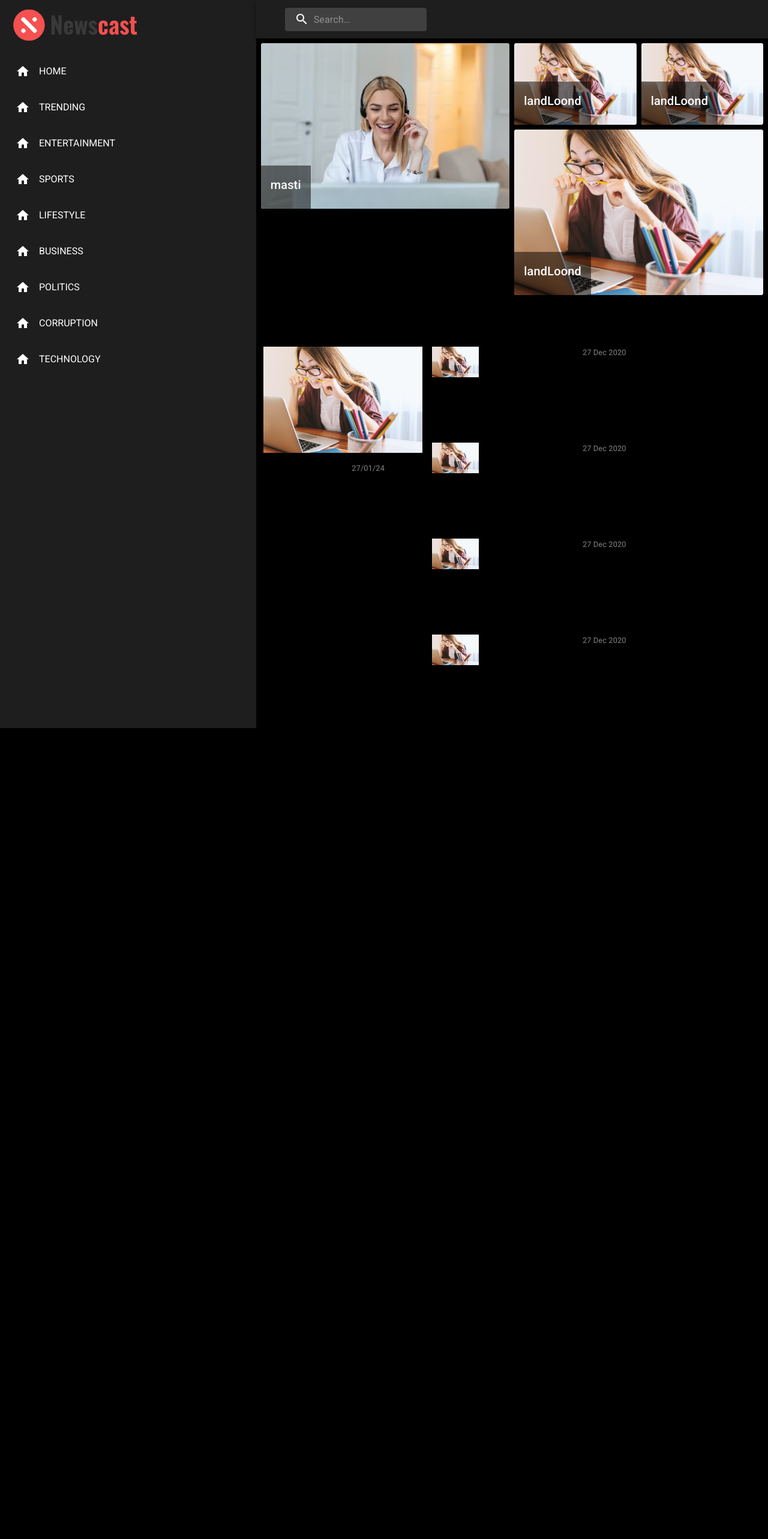
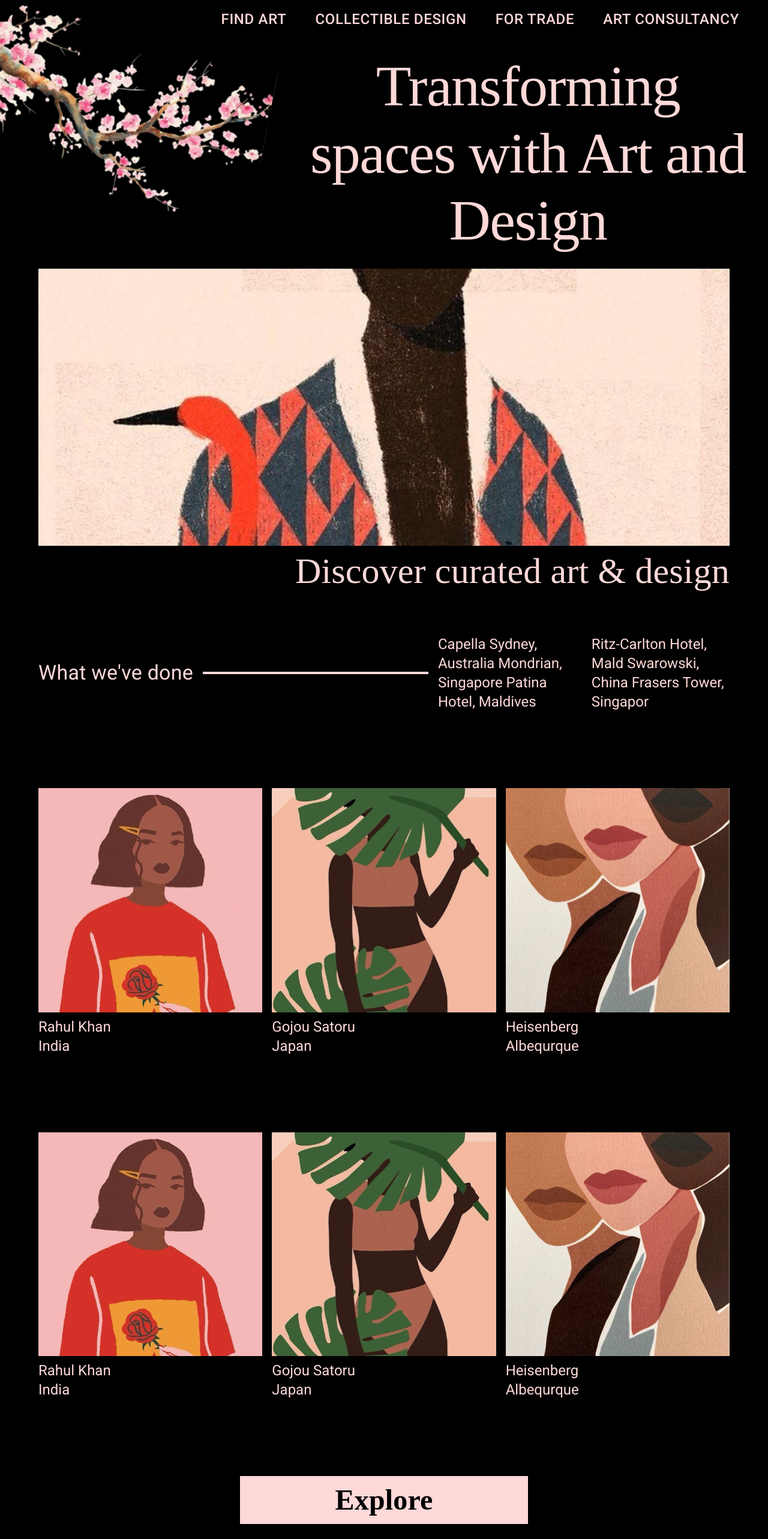
Before and after one commit to AaryaTiwari1211/UIP-IA, a React (Vite) app in the folder IA/: page / in a window 1280 px wide. Shown: the top 2566 px of the page at 60% size. Before the commit the page ends 1214 px from the top, so only its background shows below. Built offline with nearby package versions, Linux system fonts and the light colour scheme.

Commit message:
feat: Responsive ApeBar | Custom Button optimized

```diff
--- a/IA/src/Router.jsx
+++ b/IA/src/Router.jsx
@@ -7,8 +7,8 @@ import Gallery from "./pages/Gallery"
 export const AppRoutes = () => {
     return(
         <Routes>
-            <Route path="/" element={<Article />} />
-            <Route path="/gallery" element={<Gallery />} />
+            <Route path="/article" element={<Article />} />
+            <Route path="/" element={<Gallery />} />
         </Routes>
     )
 }
--- a/IA/src/components/BeegButton.jsx
+++ b/IA/src/components/BeegButton.jsx
@@ -1,17 +1,24 @@
 import { Button, Typography } from "@mui/material";
 
-export const BeegButton = ({ text, heading }) => {
+export const BeegButton = ({ text, heading, size }) => {
     return (
         <>
             <div className='flex flex-col justify-center items-center bg-black p-16'>
-                <button className='bg-penk hover:scale-105 duration-300 text-black text-5xl font-bold py-2 px-4 w-[35rem] h-20 font-' >
-                    {text}
-                </button>
-                <Typography className='text-penk text-center bg-black pt-24' sx={{
+                {size === 'small' ?
+                    <button className='bg-penk hover:scale-105 duration-300 text-black text-4xl md:text-5xl font-bold py-2 px-4 w-[20rem] md:w-[30rem] h-20 font-[lora]' >
+                        {text}
+                    </button> : size === 'medium' ?
+                        <button className='bg-penk hover:scale-105 duration-300 text-black text-3xl md:text-5xl font-bold w-[25rem] sm:w-[40rem] py-2 h-20 font-[lora]' >
+                            Join&nbsp;Our&nbsp;Trade&nbsp;Program
+                        </button> : null}
+                {/* <Typography className='text-penk text-center bg-black pt-24' sx={{
                     fontFamily: "Lora",
                     textSizeAdjust: 'auto',
-                    fontSize: '4.5rem',
-                }}>{heading}</Typography>
+                    fontSize: '3rem',
+                }}>{heading ? heading : null}</Typography> */}
+                <div className='flex flex-col justify-center items-center text-penk text-center font-[lora] text-xl sm:text-5xl bg-black pt-10 sm:p-16'>
+                    <p>{heading?heading:null}</p>
+                </div>
             </div>
         </>
     )
--- a/IA/src/components/GalleryApeBar.jsx
+++ b/IA/src/components/GalleryApeBar.jsx
@@ -39,7 +39,7 @@ HideOnScroll.propTypes = {
 
 
 
-const drawerWidth = 240;
+const drawerWidth = 200;
 const navItems = ['FIND ART', 'COLLECTIBLE DESIGN', 'FOR TRADE', 'ART CONSULTANCY'];
 
 function DrawerAppBar(props) {
@@ -84,7 +84,7 @@ function DrawerAppBar(props) {
                     boxShadow: 'none',
                 }
             }>
-                <Toolbar>
+                <Toolbar  className='hidden'>
                     <IconButton
                         color="inherit"
                         aria-label="open drawer"
@@ -128,9 +128,17 @@ function DrawerAppBar(props) {
                     {drawer}
                 </Drawer>
             </nav>
-            <Box component="main" sx={{ p: 3 }}>
+            <Box component="main" sx={{ p: 3 }} className='hidden lg:block'>
                 <Toolbar />
                 <Typography variant='h1' className='text-penk text-center' sx={{
+                    fontFamily: "Lora",
+                }}>
+                    Transforming spaces with Art and Design
+                </Typography>
+            </Box>
+            <Box component="main" sx={{ p: 3 }} className='lg:hidden'>
+                <Toolbar />
+                <Typography variant='h4' className='text-penk text-center' sx={{
                     fontFamily: "Lora",
                 }}>
                     Transforming spaces with Art and Design
--- a/IA/src/components/GalleryHeader.jsx
+++ b/IA/src/components/GalleryHeader.jsx
@@ -7,12 +7,13 @@ export const Header = () => {
         <>
             <div className='px-16 bg-black'>
                 <img src={big} alt="big" className='w-full hover:scale-105 duration-500 ease-in-out' />
-                <Typography variant='h2' className='sm:text-penk sm:text-end hidden sm:block' sx={{
+                {/* <Typography variant='h2' className='text-penk text-center sm:text-end ' sx={{
                     fontFamily: "Lora",
                     py: 3,
                 }}>
                     Discover curated art & design
-                </Typography>
+                </Typography> */}
+                <p className='text-penk text-center text-3xl md:text-6xl py-3 sm:text-end font-[lora]'>Discover curated art & design</p>
             </div>
             <div className='hidden md:flex md:flex-row md:justify-center md:items-center md:gap-4 md:bg-black md:p-16'>
                 <Typography variant='h4' className='text-penk'>What&nbsp;we've&nbsp;done</Typography>
--- a/IA/src/components/TradeProgramGrid.jsx
+++ b/IA/src/components/TradeProgramGrid.jsx
@@ -17,7 +17,7 @@ export function TradeProgramGrid() {
                     <Grid item xs={12} sm={6} md={4} className='hover:scale-105 duration-500 ease-in-out relative'>
                         <img src={img2} alt="img1" className='w-full cursor-pointer blur-sm opacity-80' />
                         <div className="absolute inset-0 flex items-center justify-center font-[lora] text-5xl text-white">
-                            <p>Dedicated Teams</p>
+                            <p>Project Tools</p>
                         </div>
                         <Typography variant='h4' sx={{
                             pt: 1,
@@ -26,7 +26,7 @@ export function TradeProgramGrid() {
                     <Grid item xs={12} sm={6} md={4} className='hover:scale-105 duration-500 ease-in-out relative'>
                         <img src={img3} alt="img1" className='w-full cursor-pointer blur-sm opacity-80' />
                         <div className="absolute inset-0 flex items-center justify-center font-[lora] text-5xl text-white">
-                            <p>Dedicated Teams</p>
+                            <p>Trade Discounts</p>
                         </div>
                         <Typography variant='h4' sx={{
                             pt: 1,
--- a/IA/src/pages/Gallery.jsx
+++ b/IA/src/pages/Gallery.jsx
@@ -12,8 +12,9 @@ const Gallery = () => {
             <Header />
             <GalleryGrid />
             <GalleryGrid />
-            <BeegButton text='Explore' heading='Transforming spaces with art and designFrom small spaces to large-scale developments, our specialist team is here for your project needs. Join the Artling Trade program for exclusive access and trade-only discounts.' />
+            <BeegButton size='small' text='Explore' heading='Transforming spaces with art and designFrom small spaces to large-scale developments, our specialist team is here for your project needs. Join the Artling Trade program for exclusive access and trade-only discounts.' />
             <TradeProgramGrid />
+            <BeegButton size = 'medium' text='Join Our Trade Program' />
         </>
     )
 }
```
